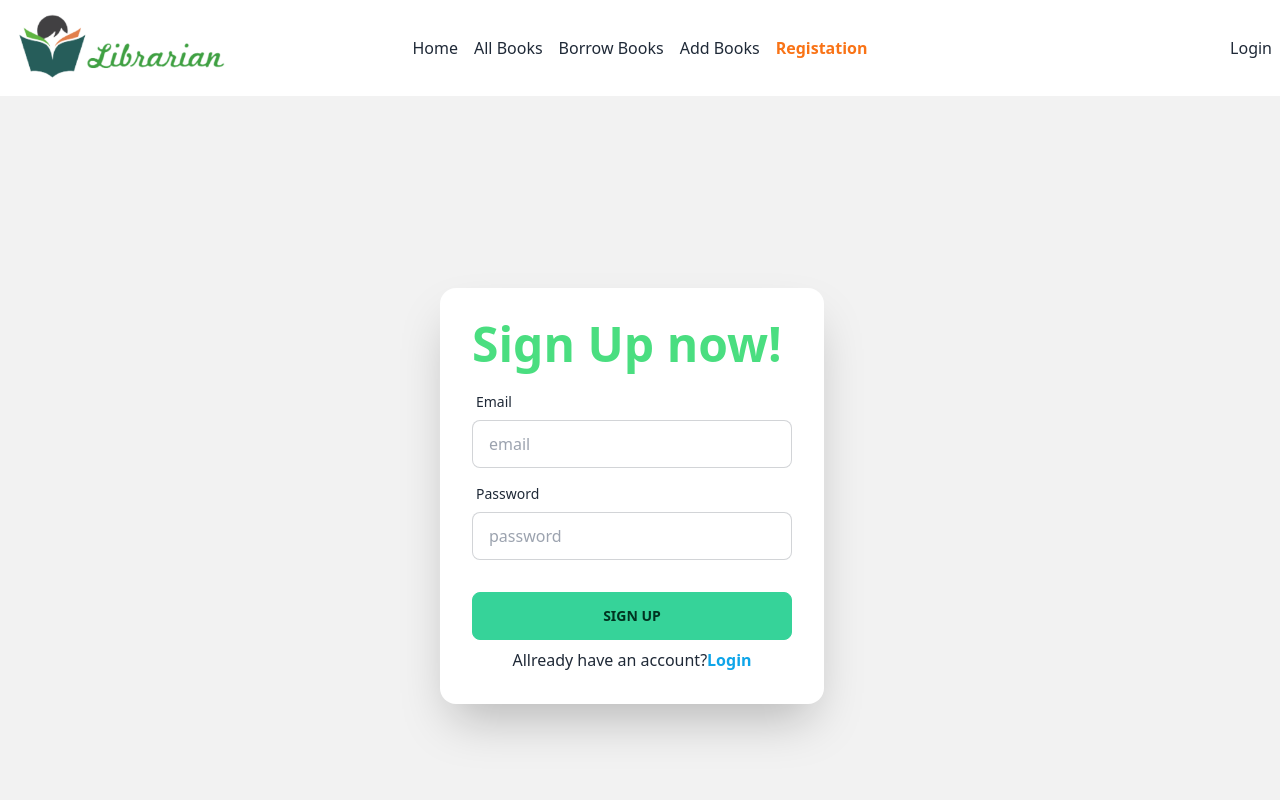
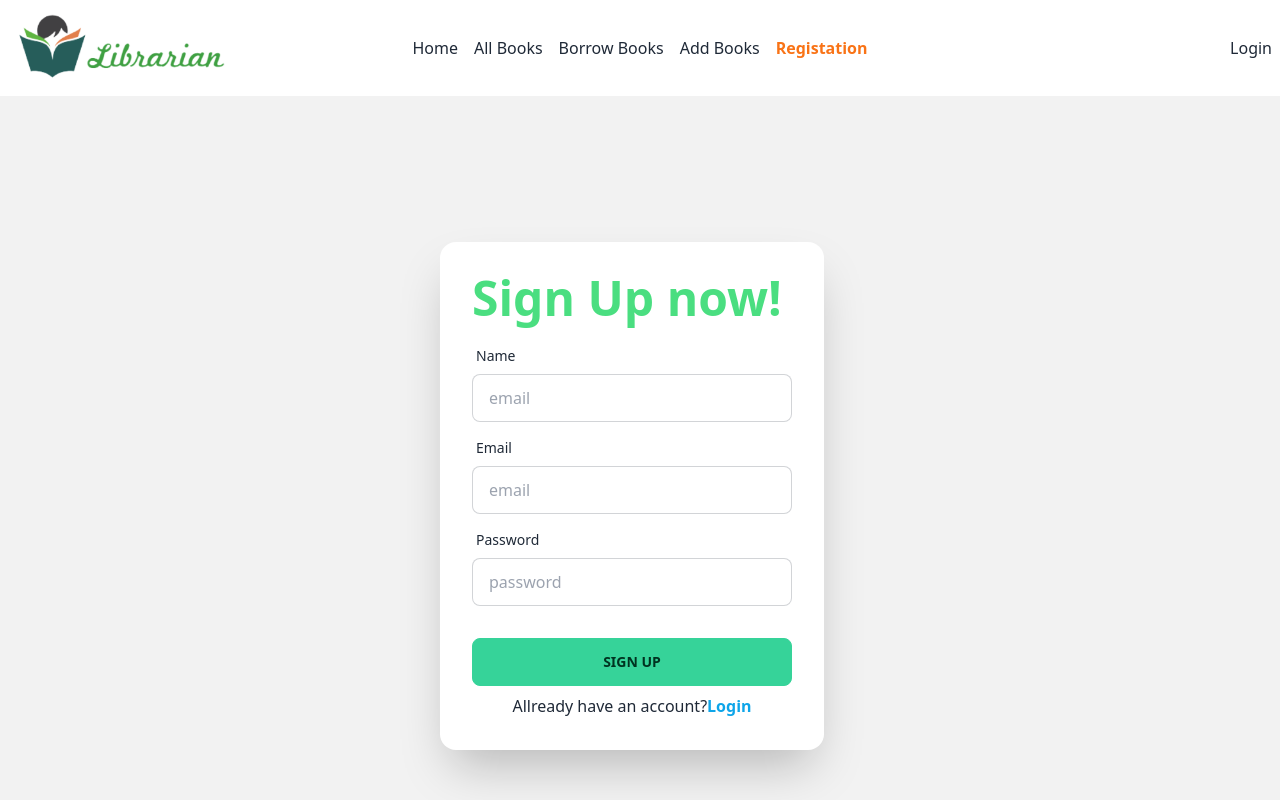
Before and after one commit to SaidulGit/Library-Management-Client, a React (Vite) app: page /signUp in a window 1280 px wide. Shown: the top 800 px of the page. Built offline with nearby package versions, Linux system fonts and the light colour scheme; no server answers.

Commit message:
validate password

```diff
--- a/src/Page/SignUp.jsx
+++ b/src/Page/SignUp.jsx
@@ -1,17 +1,26 @@
 import React from 'react'
 import { NavLink } from 'react-router-dom'
+import { useForm } from "react-hook-form"
 
 const SignUp = () => {
 
-const handleSignUp = event => {
-    event.preventDefault();
-    const form = event.target;
-    const email = form.email.value;
-    const password = form.password.value;
-    const user = {email,password};
-    console.log(user);
+  const {
+    register,
+    handleSubmit,
+    formState: { errors },
+  } = useForm();
 
-}
+  const onSubmit = (data) => console.log(data)
+// const handleSignUp = event => {
+//     event.preventDefault();
+//     const form = event.target;
+//     const email = form.email.value;
+//     const password = form.password.value;
+//     const user = {email,password};
+//     console.log(user);
+
+
+// }
 
 
   return (
@@ -22,23 +31,37 @@ const handleSignUp = event => {
 
     </div>
     <div className="card flex-shrink-0 w-full max-w-sm shadow-2xl bg-base-100">
-      <form onSubmit={handleSignUp} className="card-body">
+      <form onSubmit={handleSubmit(onSubmit)} className="card-body">
         <div className="form-control">
         <h1 className="text-5xl font-bold mb-4 text-green-400">Sign Up now!</h1>
           <label className="label">
+            <span className="label-text">Name</span>
+          </label>
+          <input {...register("name")} type="text" name='name' placeholder="email" className="input input-bordered" />
+        </div>
+        <div className="form-control">
+          <label className="label">
             <span className="label-text">Email</span>
           </label>
-          <input type="email" name='email' placeholder="email" className="input input-bordered" required />
+          <input {...register("email", { required: true })} type="email" name='email' placeholder="email" className="input input-bordered" />
+          {errors.email && <span>This field is required</span>}
         </div>
         <div className="form-control">
           <label className="label">
             <span className="label-text">Password</span>
           </label>
-          <input type="password" name='password' placeholder="password" className="input input-bordered" required />
+          <input {...register("password",{ required: true ,
+          minLength: 6,
+          maxLength:20,
+          pattern: /(?=.*[A-Z])(?=.*[!@#$&*])(?=.*[0-9])(?=.*[a-z])/
+            })} type="password" name='password' placeholder="password" className="input input-bordered" />
+          {errors.password?.type === "required" && <span className='text-red-500 text-lg' >Password is required</span>}
+          {errors.password?.type === "minLength" && <span className='text-red-500 text-lg'>Password must be 6  character </span>}
+          {errors.password?.type === "pattern" && <span className='text-red-500 text-lg'>Password must be one Uppercase,one special character </span>}
         </div>
         <div className="form-control mt-6">
           <input className="btn btn-success" type="submit" value="Sign Up" />
-          <p className='mt-2 text-center'>Allready have an account?<NavLink className='text-base font-bold text-sky-500' to='/login'>Login</NavLink> </p>
+          <p className='mt-2 text-center'>Allready have an account?<NavLink className='text-base font-bold text-sky-500' to='/signin'>Login</NavLink> </p>
 
         </div>
       </form>
```
